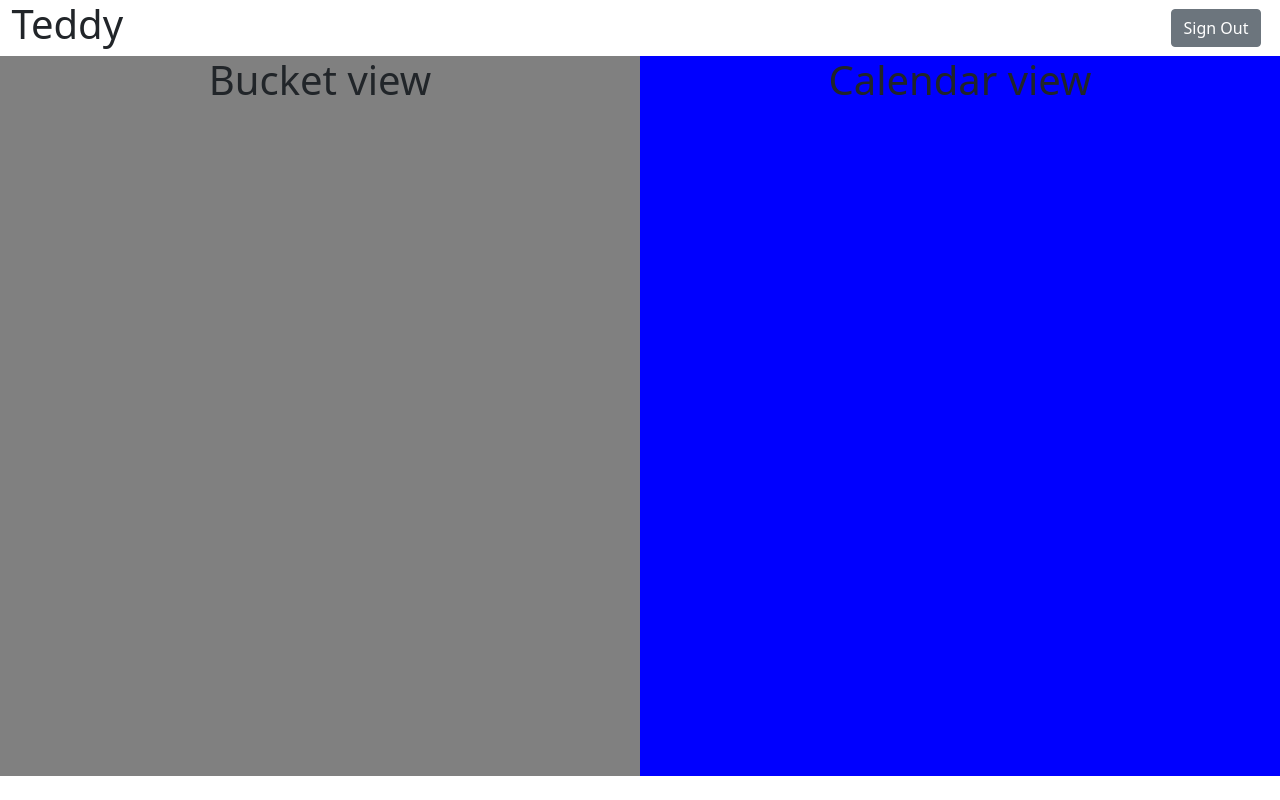
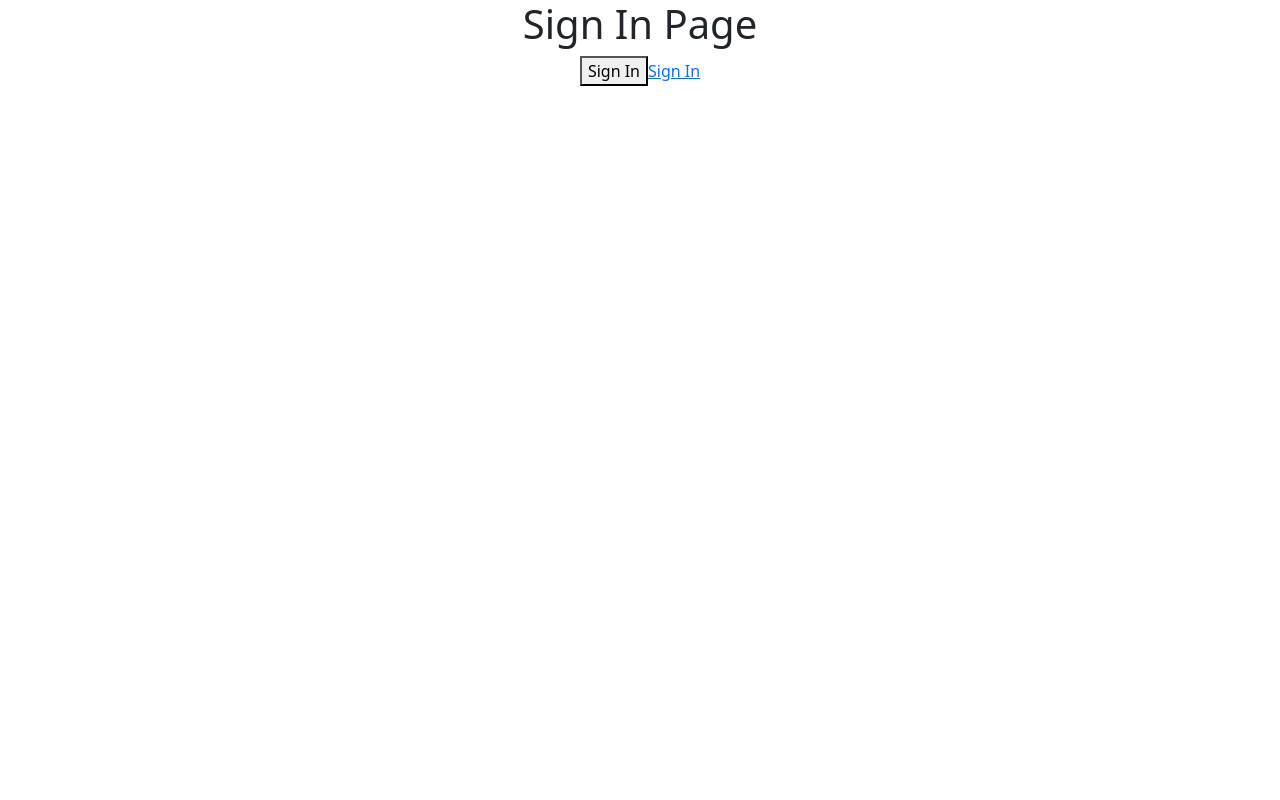
Before and after one commit to yashas-salankimatt/Teddy, a React (Create React App) app in the folder teddy/: page /signin in a window 1280 px wide. Built offline with nearby package versions, Linux system fonts and the light colour scheme.

Commit message:
Not working google login
This is using the React Google Login module and as of now, it does not work with firebase. Will try with the firebase library instead now.

```diff
--- a/teddy/package.json
+++ b/teddy/package.json
@@ -7,8 +7,11 @@
     "@testing-library/react": "^11.1.0",
     "@testing-library/user-event": "^12.1.10",
     "bootstrap": "^5.0.2",
+    "firebase": "^8.7.0",
     "react": "^17.0.2",
     "react-dom": "^17.0.2",
+    "react-google-login": "^5.2.2",
+    "react-router-dom": "^5.2.0",
     "react-scripts": "4.0.3",
     "web-vitals": "^1.0.1"
   },
--- a/teddy/public/index.html
+++ b/teddy/public/index.html
@@ -1,14 +1,12 @@
 <!DOCTYPE html>
 <html lang="en">
+
 <head>
   <meta charset="utf-8" />
   <link rel="icon" href="%PUBLIC_URL%/favicon.ico" />
   <meta name="viewport" content="width=device-width, initial-scale=1" />
   <meta name="theme-color" content="#000000" />
-    <meta
-      name="description"
-      content="Web site created using create-react-app"
-    />
+  <meta name="description" content="Teddy Time Tracker" />
   <link rel="apple-touch-icon" href="%PUBLIC_URL%/logo192.png" />
   <!--
       manifest.json provides metadata used when your web app is installed on a
@@ -24,8 +22,9 @@
       work correctly both with client-side routing and a non-root public URL.
       Learn how to configure a non-root public URL by running `npm run build`.
     -->
-    <title>React App</title>
+  <title>Teddy</title>
 </head>
+
 <body>
   <noscript>You need to enable JavaScript to run this app.</noscript>
   <div id="root"></div>
@@ -40,4 +39,5 @@
       To create a production bundle, use `npm run build` or `yarn build`.
     -->
 </body>
+
 </html>
--- a/teddy/src/App.css
+++ b/teddy/src/App.css
@@ -1,26 +1,3 @@
 .App {
   text-align: center;
 }
-
-.MainViewWrapper{
-  display: flex;
-  flex-direction: row;
-  height:90vh;
-}
-
-.Buckets{
-  flex: 1;
-  background-color: gray;
-  height: 100%;
-}
-
-.CalendarView{
-  flex: 1;
-  background-color: blue;
-  height: 100%;
-  width: 100;
-}
-
-.Navbar{
-  height: 7vh;
-}
--- a/teddy/src/App.js
+++ b/teddy/src/App.js
@@ -1,22 +1,16 @@
 import './App.css';
-import Navbar from './components/navbar';
-import BucketView from './components/bucketView';
-import CalendarView from './components/calendarView';
+import MainPage from './pages/MainPage';
+import SignInPage from './pages/SignInPage';
+import {BrowserRouter as Router, Route} from 'react-router-dom'
+
 function App() {
   return (
-    <div className="App">
-      <div className="Navbar">
-        <Navbar></Navbar>
+    <Router>
+      <div className="App">
+        <Route path='/' exact component={MainPage}></Route>
+        <Route path='/signin' component={SignInPage}></Route>
       </div>
-      <div className="MainViewWrapper">
-        <div className="Buckets">
-          <BucketView></BucketView>
-        </div>
-        <div className="CalendarView">
-          <CalendarView></CalendarView>
-        </div>
-      </div>
-    </div>
+    </Router>
   );
 }
 
--- /dev/null
+++ b/teddy/src/components/login.jsx
@@ -0,0 +1,43 @@
+import React from 'react';
+import { useGoogleLogin, GoogleLogin } from 'react-google-login';
+import { refreshTokenSetup } from '../utils/refreshTokenSetup';
+
+// const clientId = '112181817782-i1th627fbroijbaubi6v8qpj4d4ifd0t.apps.googleusercontent.com';
+const clientId = '112181817782-25lcd3tcchbucd8do9kq20d13q65ht7d.apps.googleusercontent.com';
+
+function Login() {
+    const onSuccess = (res) => {
+        console.log('Login Success: currentUser: ', res.profileObj);
+        refreshTokenSetup(res);
+    };
+
+    const onFailure = (res) => {
+        console.log('Login failed: res:', res);
+    };
+
+    const responseGoogle = (response) => {
+        console.log(response);
+    };
+
+    const { signIn } = useGoogleLogin({
+        onSuccess,
+        onFailure,
+        clientId,
+        isSignedIn: true,
+        accessType: 'offline',
+        cookiePolicy: 'single_host_origin'
+    });
+
+    return (
+        <button onClick={signIn}>Sign In</button>
+        // <GoogleLogin
+        //     clientId="508259565801-ngqqioq0bnsom1efso7r0ttvrntf05hj.apps.googleusercontent.com"
+        //     buttonText="Login"
+        //     onSuccess={responseGoogle}
+        //     onFailure={responseGoogle}
+        //     cookiePolicy={'single_host_origin'}
+        // />
+    );
+}
+
+export default Login;
--- a/teddy/src/components/navbar.jsx
+++ b/teddy/src/components/navbar.jsx
@@ -1,7 +1,12 @@
 import React from 'react';
-import './navbar.css'
+import './navbar.css';
+import { Link, Redirect } from 'react-router-dom';
 
 function Navbar(props) {
+
+    const onSignOut = () => {
+        console.log("Entered function");
+    };
 
     return (
         <div className="NavbarWrapper">
@@ -9,7 +14,7 @@ function Navbar(props) {
                 <h1 className="TeddyHeader">Teddy</h1>
             </div>
             <div className="SignOutButton">
-                <button type="button" class="btn btn-secondary">Sign Out</button>
+                <Link type="button" class="btn btn-secondary" onClick={onSignOut} to='/signin' >Sign Out</Link>
             </div>
         </div >
     );
--- /dev/null
+++ b/teddy/src/pages/MainPage.css
@@ -0,0 +1,22 @@
+.MainViewWrapper{
+    display: flex;
+    flex-direction: row;
+    height:90vh;
+  }
+
+  .Buckets{
+    flex: 1;
+    background-color: gray;
+    height: 100%;
+  }
+
+  .CalendarView{
+    flex: 1;
+    background-color: blue;
+    height: 100%;
+    width: 100;
+  }
+
+  .Navbar{
+    height: 7vh;
+  }
--- /dev/null
+++ b/teddy/src/pages/MainPage.jsx
@@ -0,0 +1,25 @@
+import React from 'react';
+import './MainPage.css'
+import Navbar from '../components/navbar';
+import BucketView from '../components/bucketView';
+import CalendarView from '../components/calendarView';
+
+function MainPage(props) {
+    return (
+        <div>
+            <div className="Navbar">
+                <Navbar></Navbar>
+            </div>
+            <div className="MainViewWrapper">
+                <div className="Buckets">
+                    <BucketView></BucketView>
+                </div>
+                <div className="CalendarView">
+                    <CalendarView></CalendarView>
+                </div>
+            </div>
+        </div>
+    );
+}
+
+export default MainPage;
--- /dev/null
+++ b/teddy/src/pages/SignInPage.jsx
@@ -0,0 +1,15 @@
+import React from 'react';
+import { Link } from 'react-router-dom';
+import Login from '../components/login';
+
+function SignInPage(props) {
+    return (
+        <div>
+            <h1>Sign In Page</h1>
+            <Login></Login>
+            <Link to='/'>Sign In</Link>
+        </div>
+    );
+}
+
+export default SignInPage;
--- /dev/null
+++ b/teddy/src/utils/refreshTokenSetup.jsx
@@ -0,0 +1,18 @@
+export const refreshTokenSetup = (res) => {
+    // timing to renew access token
+    let refreshTiming = (res.tokenObj.expires_in || 3600 - 5 * 60) * 1000;
+
+    const refreshToken = async () => {
+        const newAuthRes = await res.reloadAuthResponse();
+        refreshTiming = (newAuthRes.expires_in || 3600 - 5 * 60) * 1000;
+        console.log('newAuthRes:', newAuthRes);
+
+        console.log('new auth token:', newAuthRes.id_token);
+
+        // setup the other timer after the first one
+        setTimeout(refreshToken, refreshTiming);
+    };
+
+    // setup first refresh timer
+    setTimeout(refreshToken, refreshTiming);
+};
```
Also changed, not shown: teddy/public/manifest.json, 2 other files (tests, documents, lock files or other folders). Lines whose indentation alone changed are shown as unchanged.
